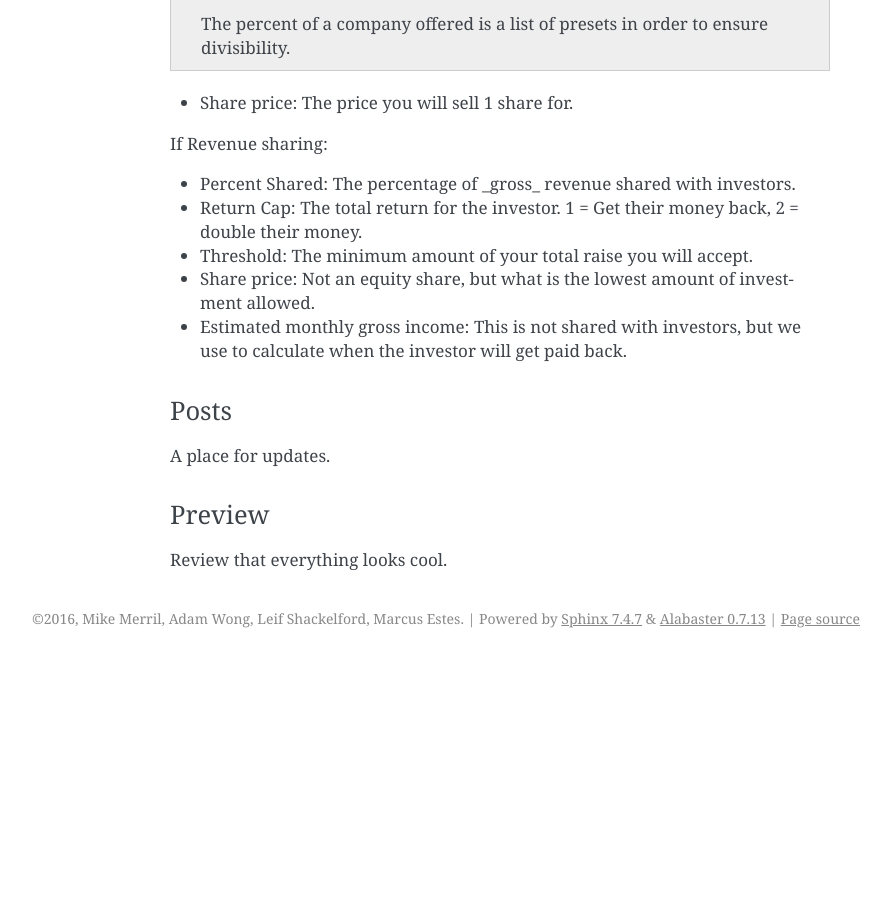
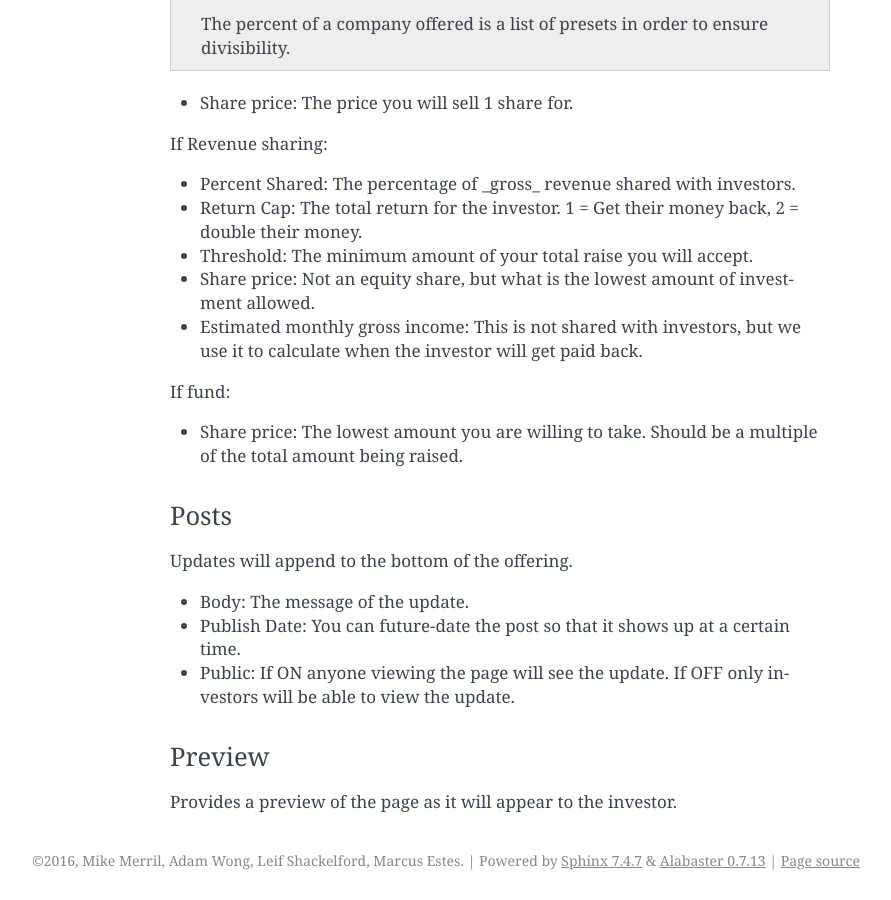
Before and after one commit to ChromaPDX/chroma-fund-docs, a Sphinx documentation site: the page built from docs/source/chroma_fund/offering.rst, in a window 1280 px wide and 900 px high, scrolled down 1747 px. Shown: the whole window, without its empty margins (250-1141 px from the left). Built offline with Sphinx 7.4.7, drawn with Linux system fonts in a browser that asks for light colours; before the commit the page ends 2405 px from its top, so only the background shows below that.

Commit message:
Update offering.rst

```diff
--- a/docs/source/chroma_fund/offering.rst
+++ b/docs/source/chroma_fund/offering.rst
@@ -65,14 +65,22 @@ If Revenue sharing:
 * Return Cap: The total return for the investor. 1 = Get their money back, 2 = double their money.
 * Threshold: The minimum amount of your total raise you will accept.
 * Share price: Not an equity share, but what is the lowest amount of investment allowed.
-* Estimated monthly gross income: This is not shared with investors, but we use to calculate when the investor will get paid back.
+* Estimated monthly gross income: This is not shared with investors, but we use it to calculate when the investor will get paid back.
+
+If fund:
+
+* Share price: The lowest amount you are willing to take. Should be a multiple of the total amount being raised.
 
 Posts
 ~~~~~
 
-A place for updates.
+Updates will append to the bottom of the offering.
+
+* Body: The message of the update.
+* Publish Date: You can future-date the post so that it shows up at a certain time.
+* Public: If ON anyone viewing the page will see the update. If OFF only investors will be able to view the update.
 
 Preview
 ~~~~~~~
 
-Review that everything looks cool.
+Provides a preview of the page as it will appear to the investor.
```
